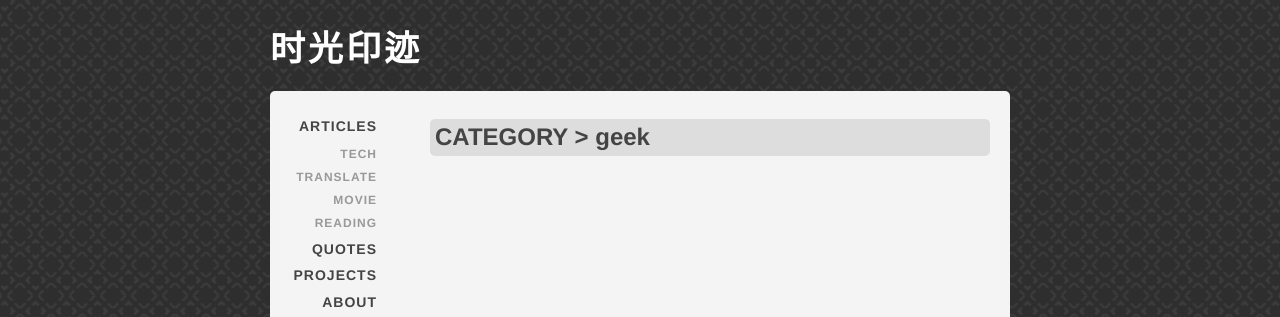
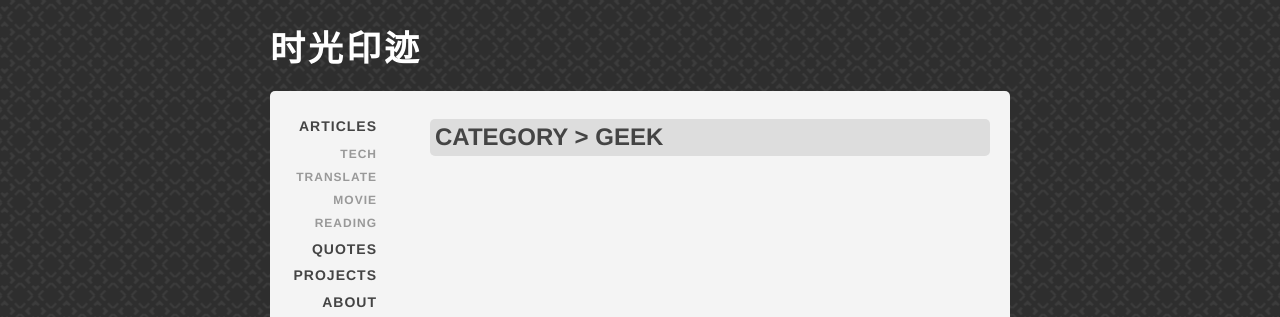
Before and after one commit to timecho/timecho.github.com, a Jekyll site: the page built from geek.html, in a window 1280 px wide. Shown: the top 317 px of the page. Built offline with Jekyll 4.4.1, drawn with Linux system fonts in a browser that asks for light colours; Markdown is read by kramdown in place of the engine named in the settings.

Commit message:
分类geek

```diff
--- a/geek.html
+++ b/geek.html
@@ -1,6 +1,6 @@
 ---
 layout: category
-title: geek
+title: GEEK
 ---
 
 {% assign category_posts = site.categories.geek %}
```
